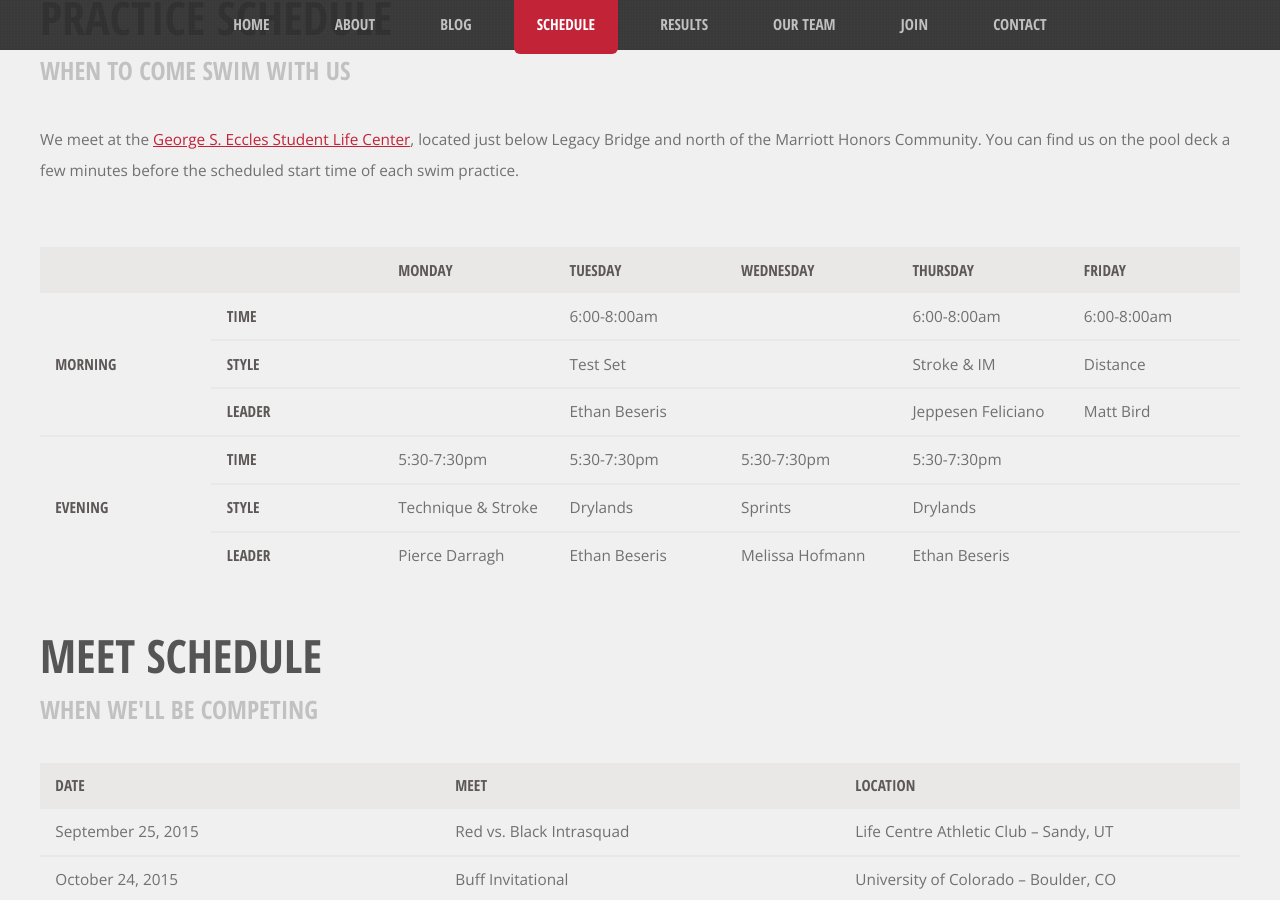
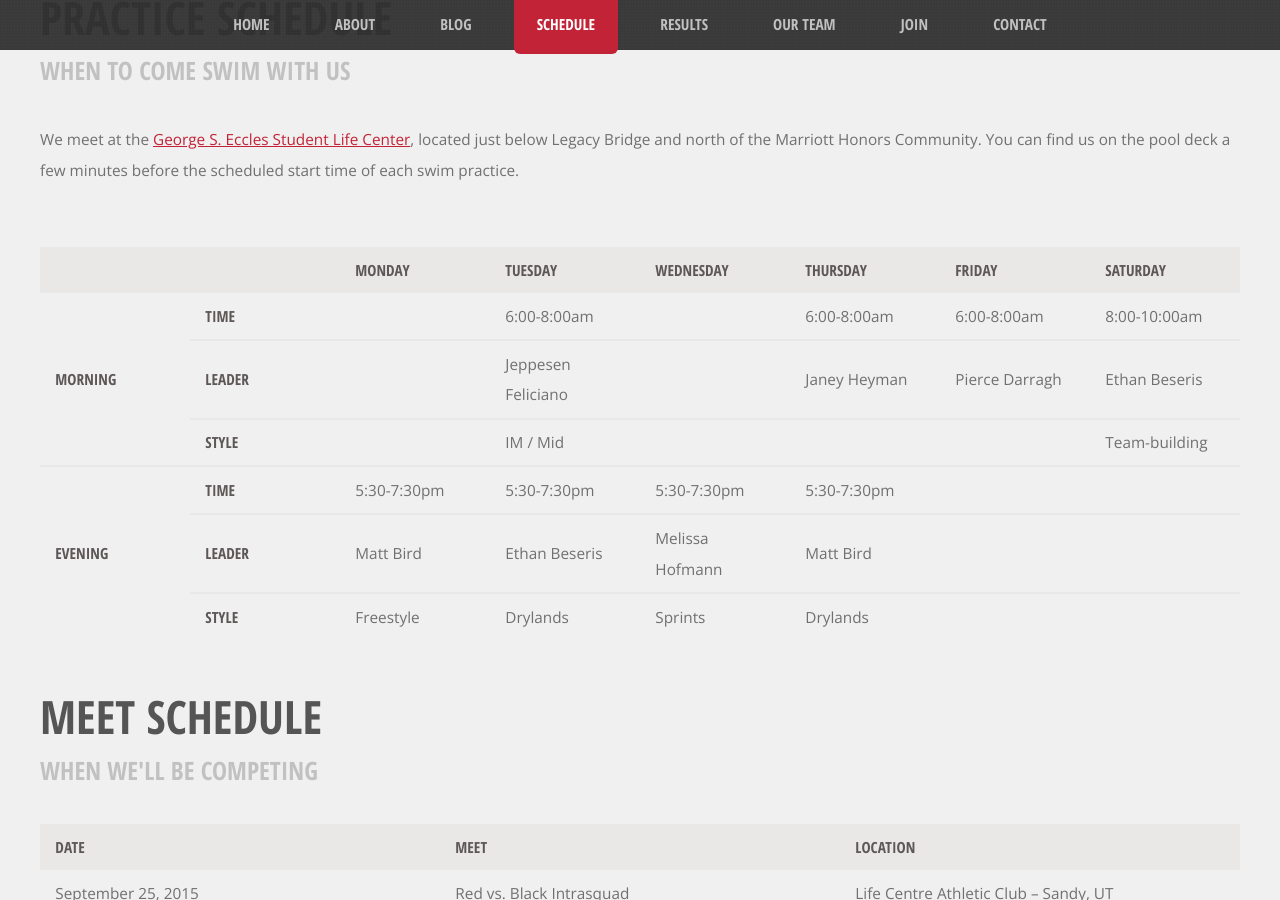
Before and after one commit to utahclubswimming/utahclubswimming.github.io, a Jekyll site: the page built from schedule.html, in a window 1280 px wide and 900 px high, scrolled down 316 px. Built offline with Jekyll 4.4.1, drawn with Linux system fonts in a browser that asks for light colours.

Commit message:
Resolves #206
New schedule in place.

```diff
--- a/_data/schedule.yml
+++ b/_data/schedule.yml
@@ -1,13 +1,13 @@
 - day: Monday
   evening:
     - time: 5:30-7:30pm
-      leader: Pierce Darragh
-      style: Technique & Stroke
+      leader: Matt Bird
+      style: Freestyle
 - day: Tuesday
   morning:
     - time: 6:00-8:00am
-      leader: Ethan Beseris
-      style: Test Set
+      leader: Jeppesen Feliciano
+      style: IM / Mid
   evening:
     - time: 5:30-7:30pm
       leader: Ethan Beseris
@@ -20,14 +20,17 @@
 - day: Thursday
   morning:
     - time: 6:00-8:00am
-      leader: Jeppesen Feliciano
-      style: Stroke & IM
+      leader: Janey Heyman
   evening:
     - time: 5:30-7:30pm
-      leader: Ethan Beseris
+      leader: Matt Bird
       style: Drylands
 - day: Friday
   morning:
     - time: 6:00-8:00am
-      leader: Matt Bird
-      style: Distance
+      leader: Pierce Darragh
+- day: Saturday
+  morning:
+    - time: 8:00-10:00am
+      leader: Ethan Beseris
+      style: Team-building
--- a/schedule.html
+++ b/schedule.html
@@ -50,19 +50,19 @@ permalink: /schedule/
                                     {% endfor %}
                                 </tr>
                                 <tr>
+                                    <!-- Morning Leaders -->
+                                    <th>Leader</th>
+                                    {% for entry in site.data.schedule %}
+                                    {% assign leader = (entry.morning | map: 'leader') %}
+                                    <td>{{ leader }}</td>
+                                    {% endfor %}
+                                </tr>
+                                <tr>
                                     <!-- Morning Styles -->
                                     <th>Style</th>
                                     {% for entry in site.data.schedule %}
                                     {% assign style = (entry.morning | map: 'style') %}
                                     <td>{{ style }}</td>
-                                    {% endfor %}
-                                </tr>
-                                <tr>
-                                    <!-- Morning Leaders -->
-                                    <th>Leader</th>
-                                    {% for entry in site.data.schedule %}
-                                    {% assign leader = (entry.morning | map: 'leader') %}
-                                    <td>{{ leader }}</td>
                                     {% endfor %}
                                 </tr>
                                 <!-- Evening -->
@@ -76,19 +76,19 @@ permalink: /schedule/
                                     {% endfor %}
                                 </tr>
                                 <tr>
+                                    <!-- Evening Leaders -->
+                                    <th>Leader</th>
+                                    {% for entry in site.data.schedule %}
+                                    {% assign leader = (entry.evening | map: 'leader') %}
+                                    <td>{{ leader }}</td>
+                                    {% endfor %}
+                                </tr>
+                                <tr>
                                     <!-- Evening Styles -->
                                     <th>Style</th>
                                     {% for entry in site.data.schedule %}
                                     {% assign style = (entry.evening | map: 'style') %}
                                     <td>{{ style }}</td>
-                                    {% endfor %}
-                                </tr>
-                                <tr>
-                                    <!-- Evening Leaders -->
-                                    <th>Leader</th>
-                                    {% for entry in site.data.schedule %}
-                                    {% assign leader = (entry.evening | map: 'leader') %}
-                                    <td>{{ leader }}</td>
                                     {% endfor %}
                                 </tr>
                             </tbody>
```
